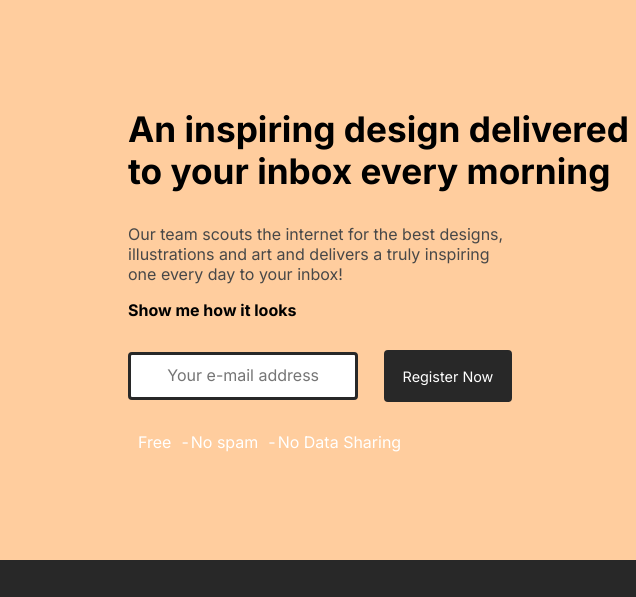
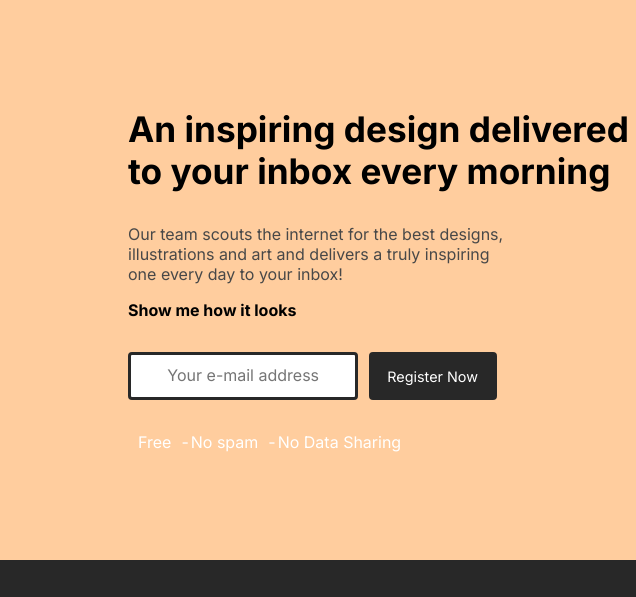
Before and after one commit to saumyasrivastava226/CuvetteProjectOne, a plain HTML site: page index.html in a window 1280 px wide. Shown: the top 597 px of the page, 0-636 px from the left. Drawn offline with Linux system fonts and the light colour scheme.

Commit message:
button improved

```diff
--- a/style.css
+++ b/style.css
@@ -23,7 +23,7 @@ h1{
     height:10vh;
     justify-content: space-between;
     align-items: center;
-    width: 100%;
+    width: 96%;
 }
 .upper-container{
     display: flex;
@@ -60,11 +60,11 @@ h1{
 }
 button{
     background-color: #282828;
-    border-radius: 10px;
+
     color:white;
     border:3px solid #282828;
     border-radius: 4px;
-    height:6.5vh;
+    height:6vh;
     width:10vw;
     font-size: 0.9rem;
 
```
